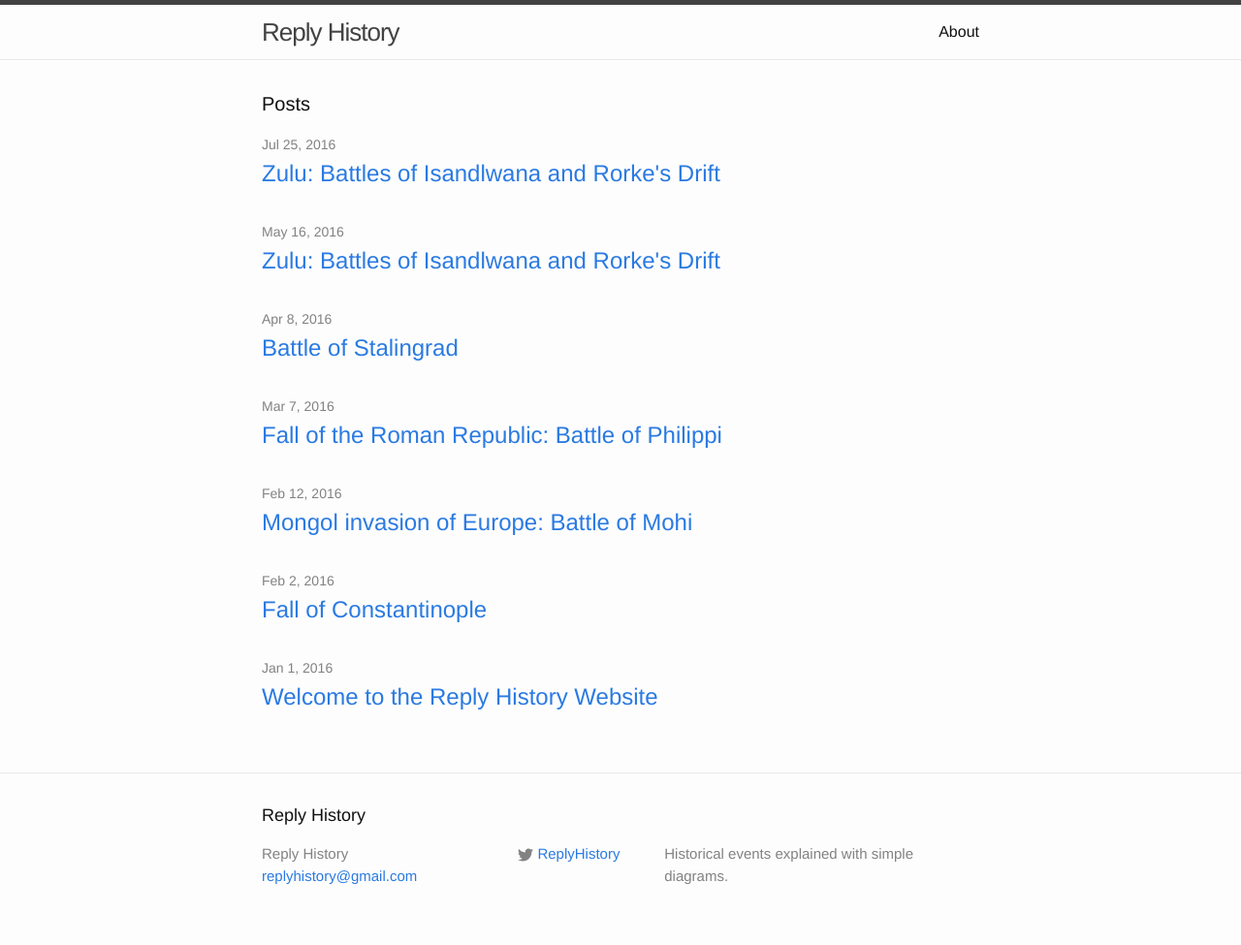
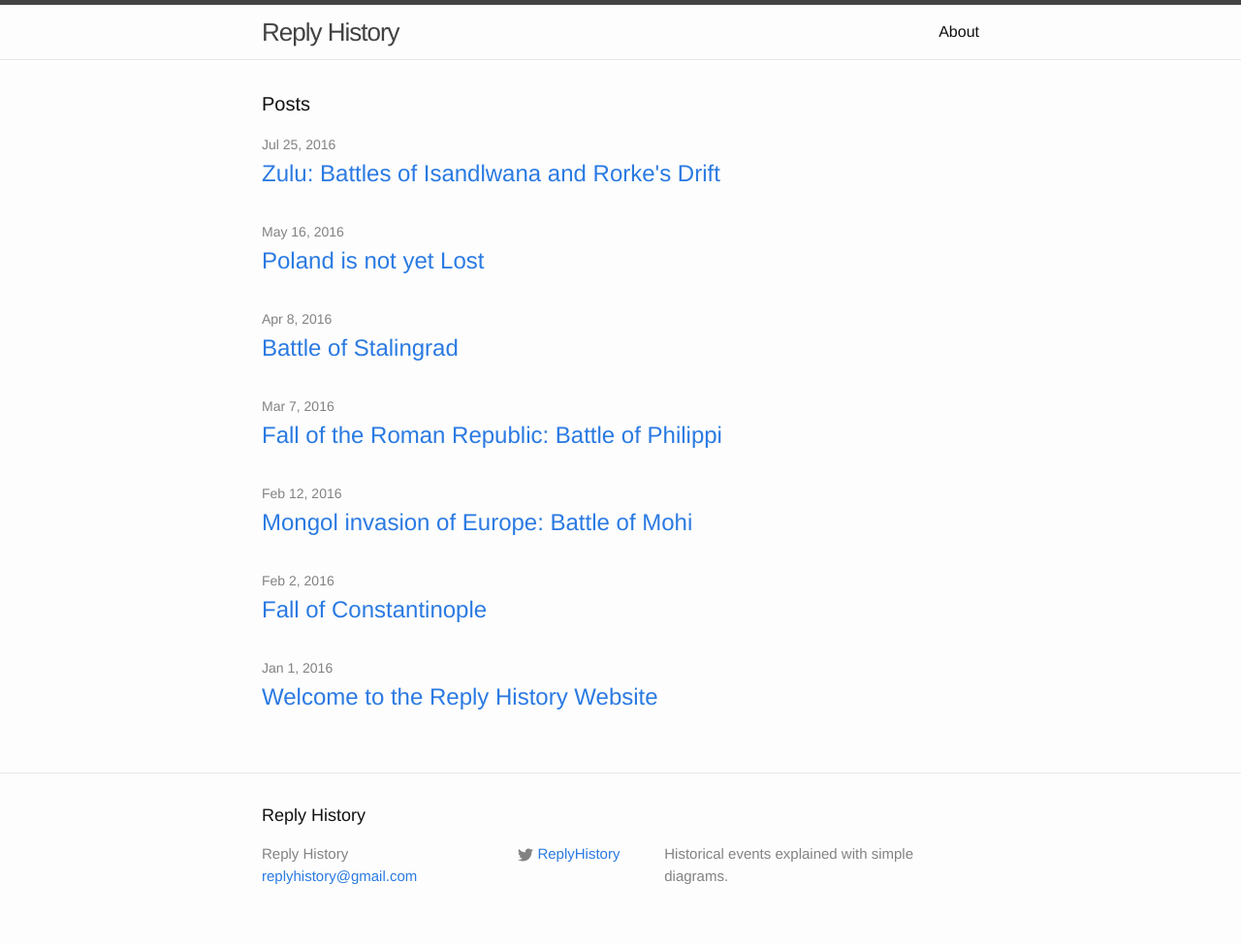
Before and after one commit to ReplyHistory/ReplyHistory.github.io, a Jekyll site: the page built from index.html, in a window 1280 px wide. Shown: the whole page at 97% size. Built offline with Jekyll 4.4.1, drawn with Linux system fonts in a browser that asks for light colours.

Commit message:
Update 2016-04-08-Battles-of-Is-and-Ro.markdown

```diff
--- a/_posts/2016-04-08-Battles-of-Is-and-Ro.markdown
+++ b/_posts/2016-04-08-Battles-of-Is-and-Ro.markdown
@@ -1,11 +1,11 @@
 ---
 layout: post
-title:  "Zulu: Battles of Isandlwana and Rorke's Drift"
+title:  "Poland is not yet Lost"
 date:   2016-05-16 22:24:48 +0900
 categories: post
 ---
-<iframe width="560" height="315" src="https://www.youtube.com/embed/fpc6Raka6SI" frameborder="0" allowfullscreen></iframe>
-British Empire battles the Zulu at Isandlwana and Rorke's Drift.
+<iframe width="560" height="315" src="https://www.youtube.com/embed/N4C2P3e_gi4" frameborder="0" allowfullscreen></iframe>
+Battle of Warsaw 1920
 
 [Watch on Youtube]
 
```
